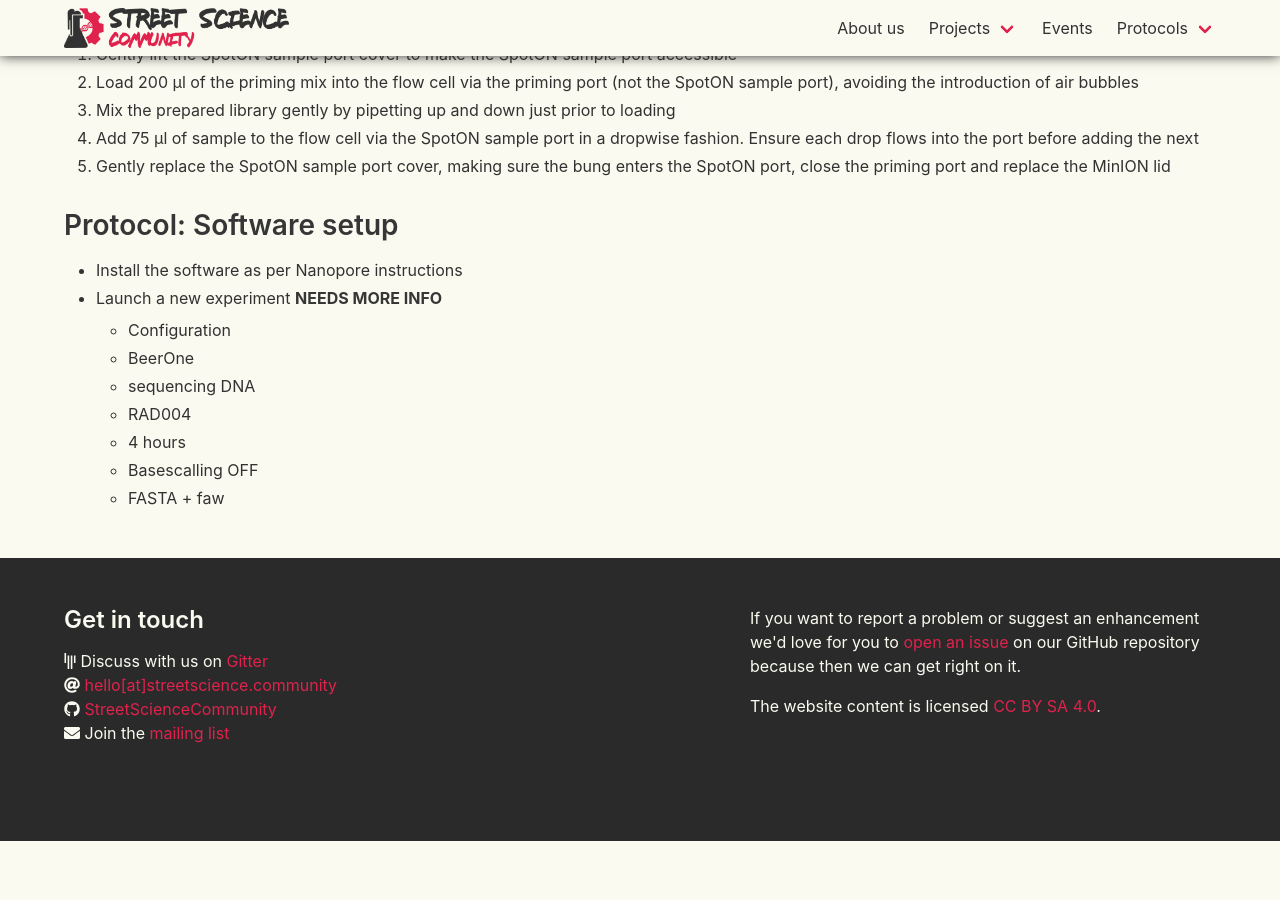
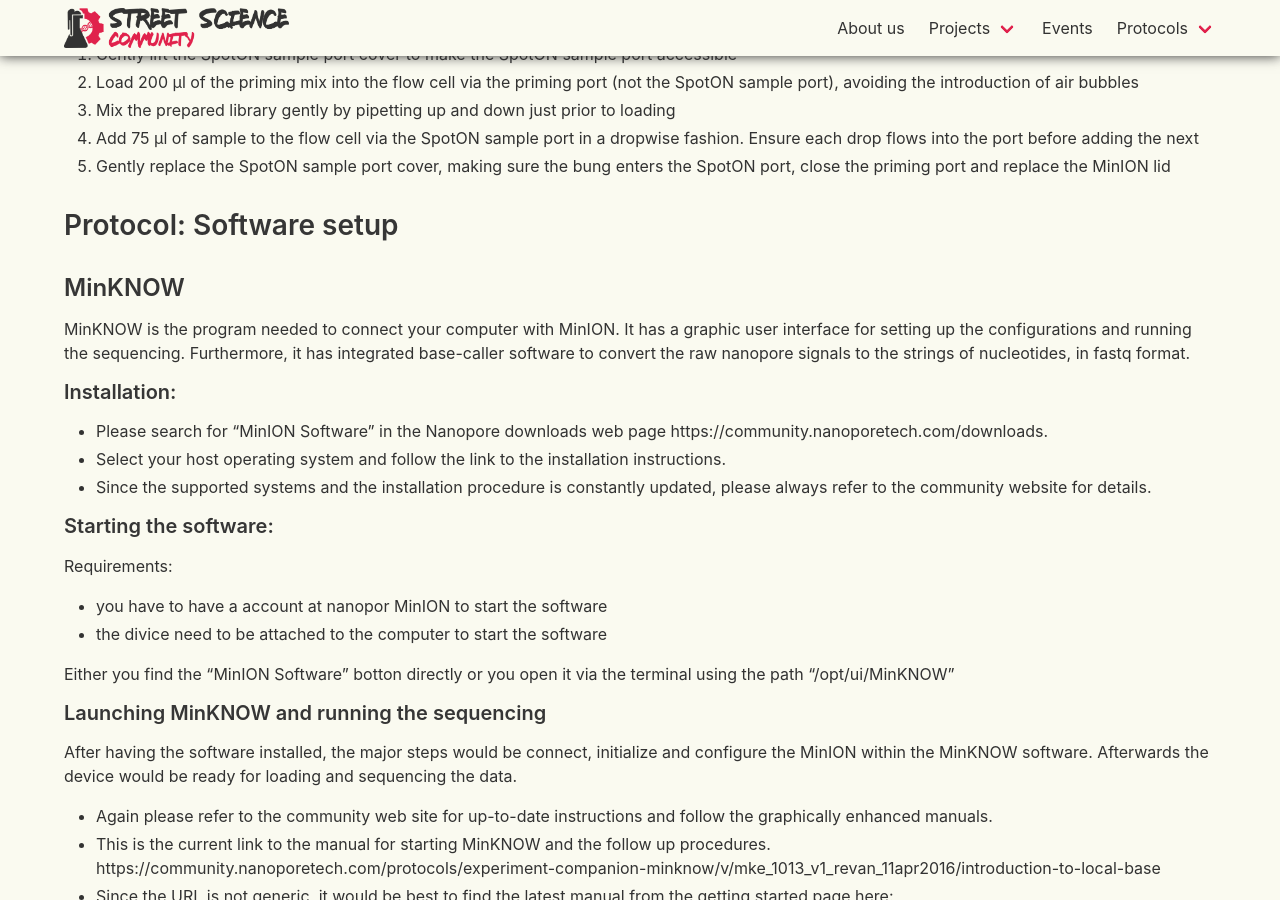
Before and after one commit to StreetScienceCommunity/StreetScienceCommunity.github.io, a Jekyll site: the page built from _protocols/beer-dna-sequencing.md, in a window 1280 px wide and 900 px high, scrolled down 2845 px. Built offline with Jekyll 4.4.1, drawn with Linux system fonts in a browser that asks for light colours; nearby versions of some CDN libraries; before the commit the page ends 3686 px from its top, so only the background shows below that; some of the changed text lies outside the part shown.

Commit message:
added software part to the sequencing protokoll

```diff
--- a/_protocols/beer-dna-sequencing.md
+++ b/_protocols/beer-dna-sequencing.md
@@ -102,12 +102,28 @@ The most important: **7.5µl DNA** extracted as described in the [DNA extraction
 
 ## Protocol: Software setup
 
-- Install the software as per Nanopore instructions
-- Launch a new experiment **NEEDS MORE INFO**
-  - Configuration
-  - BeerOne
-  - sequencing DNA
-  - RAD004
-  - 4 hours
-  - Basescalling OFF
-  - FASTA + faw
+### MinKNOW
+
+MinKNOW is the program needed to connect your computer with MinION. It has a graphic user interface for setting up the configurations and running the sequencing. Furthermore, it has integrated base-caller software to convert the raw nanopore signals to the strings of nucleotides, in fastq format.
+
+#### Installation:
+
+- Please search for "MinION Software" in the Nanopore downloads web page https://community.nanoporetech.com/downloads.
+- Select your host operating system and follow the link to the installation instructions.
+- Since the supported systems and the installation procedure is constantly updated, please always refer to the community website for details.
+
+#### Starting the software:
+
+Requirements:
+- you have to have a account at nanopor MinION to start the software
+- the divice need to be attached to the computer to start the software
+
+Either you find the "MinION Software" botton directly or you open it via the terminal using the path "/opt/ui/MinKNOW"
+
+#### Launching MinKNOW and running the sequencing
+
+After having the software installed, the major steps would be connect, initialize and configure the MinION within the MinKNOW software. Afterwards the device would be ready for loading and sequencing the data.
+
+- Again please refer to the community web site for up-to-date instructions and follow the graphically enhanced manuals.
+- This is the current link to the manual for starting MinKNOW and the follow up procedures. https://community.nanoporetech.com/protocols/experiment-companion-minknow/v/mke_1013_v1_revan_11apr2016/introduction-to-local-base
+- Since the URL is not generic, it would be best to find the latest manual from the getting started page here: https://community.nanoporetech.com/getting_started
```
